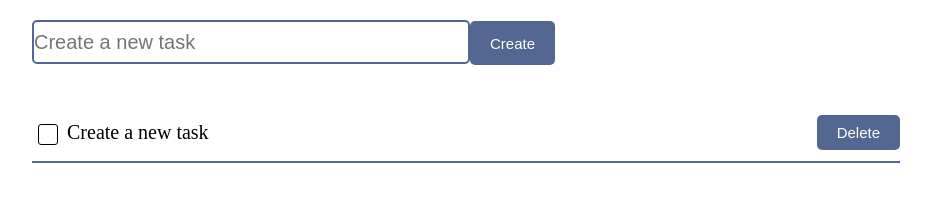
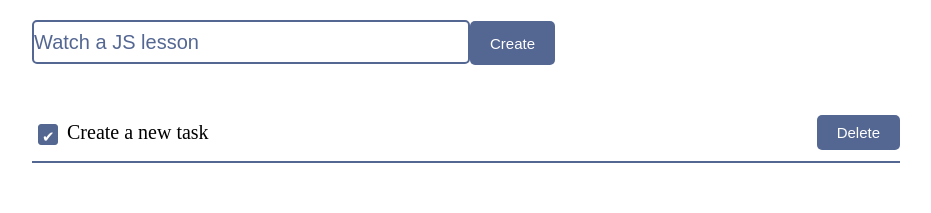
Before and after one commit to nikitakochunov/to-do-list-app, a React (Create React App) app: page / in a window 1280 px wide. Shown: the top 213 px of the page, without its empty margins (174-1105 px from the left). Built offline with nearby package versions, Linux system fonts and the light colour scheme.

Commit message:
develop createTaskBlock and taskItem components and implement basic logic

```diff
--- /dev/null
+++ b/src/components/createTaskBlock.jsx
@@ -0,0 +1,23 @@
+import React from 'react'
+
+const CreateTaskBlock = (props) => {
+  return (
+    <form className="create-task-block" onSubmit={props.onSubmit}>
+      <input
+        type="text"
+        className="create-task-block__input default-text-input"
+        name="taskName"
+        placeholder="Create a new task"
+        defaultValue={props.inputValue}
+      />
+      <button
+        className="create-task-block__button default-button"
+        type="submit"
+      >
+        Create
+      </button>
+    </form>
+  )
+}
+
+export default CreateTaskBlock
--- /dev/null
+++ b/src/components/taskItem.jsx
@@ -0,0 +1,32 @@
+import React from 'react'
+
+const TaskItem = ({ id, name, done, ...rest }) => {
+  console.log()
+  return (
+    <div className="task-item">
+      <div className="task-item__main-container">
+        <div className="task-item__main-content">
+          <form className="checkbox-form">
+            <input
+              type="checkbox"
+              className="checkbox-form__checkbox"
+              id={id}
+              checked={done}
+              {...rest}
+            />
+            <label htmlFor={id}></label>
+          </form>
+          <span className="task-item__text">{name}</span>
+        </div>
+        <button
+          className="task-item__delete-button default-button delete-button"
+          id={id}
+        >
+          Delete
+        </button>
+      </div>
+    </div>
+  )
+}
+
+export default TaskItem
--- a/src/components/tasks.jsx
+++ b/src/components/tasks.jsx
@@ -1,46 +1,49 @@
-import React from 'react'
+import React, { useState } from 'react'
+import CreateTaskBlock from './createTaskBlock'
+import TaskItem from './taskItem'
 
 const Tasks = () => {
-  const taskId = Date.now()
+  const [taskItems, setTaskItems] = useState([
+    { name: 'Create a new task', id: 12345, done: true },
+  ])
+
+  const [formInputValue, setformInputValue] = useState('Watch a JS lesson')
+
+  const handleSubmit = (e) => {
+    e.preventDefault()
+
+    const inputValue = e.target.taskName.value.trim()
+    const taskId = Date.now()
+    const newTaskItem = { name: inputValue, id: taskId, done: false }
+
+    const newTaskItems = [...taskItems, newTaskItem]
+
+    console.log('newTaskItems after handleSubmit:', newTaskItems)
+    setTaskItems(newTaskItems)
+  }
+
+  const handleTaskCheckboxChange = (taskId) => {
+    const newTaskItems = taskItems.map((item) => ({
+      ...item,
+      done: item.id === taskId ? !item.done : item.done,
+    }))
+
+    console.log('newTaskItems after handleCheckboxChange', newTaskItems)
+    setTaskItems(newTaskItems)
+  }
+
   return (
     <div id="tasks">
       <div className="tasks__wrapper">
-        <form className="create-task-block">
-          <input
-            type="text"
-            className="create-task-block__input default-text-input"
-            name="taskName"
-            placeholder="Create a new task"
-          />
-          <button
-            className="create-task-block__button default-button"
-            type="submit"
-          >
-            Create
-          </button>
-        </form>
+        <CreateTaskBlock inputValue={formInputValue} onSubmit={handleSubmit} />
         <div className="tasks-list">
-          <div className="task-item">
-            <div className="task-item__main-container">
-              <div className="task-item__main-content">
-                <form className="checkbox-form">
-                  <input
-                    type="checkbox"
-                    className="checkbox-form__checkbox"
-                    id={taskId}
-                  />
-                  <label htmlFor={taskId}></label>
-                </form>
-                <span className="task-item__text">Create a new task</span>
-              </div>
-              <button
-                className="task-item__delete-button default-button delete-button"
-                id={taskId}
-              >
-                Delete
-              </button>
-            </div>
-          </div>
+          {taskItems.map((item) => (
+            <TaskItem
+              key={item.id}
+              {...item}
+              onChange={() => handleTaskCheckboxChange(item.id)}
+            />
+          ))}
         </div>
       </div>
     </div>
```
